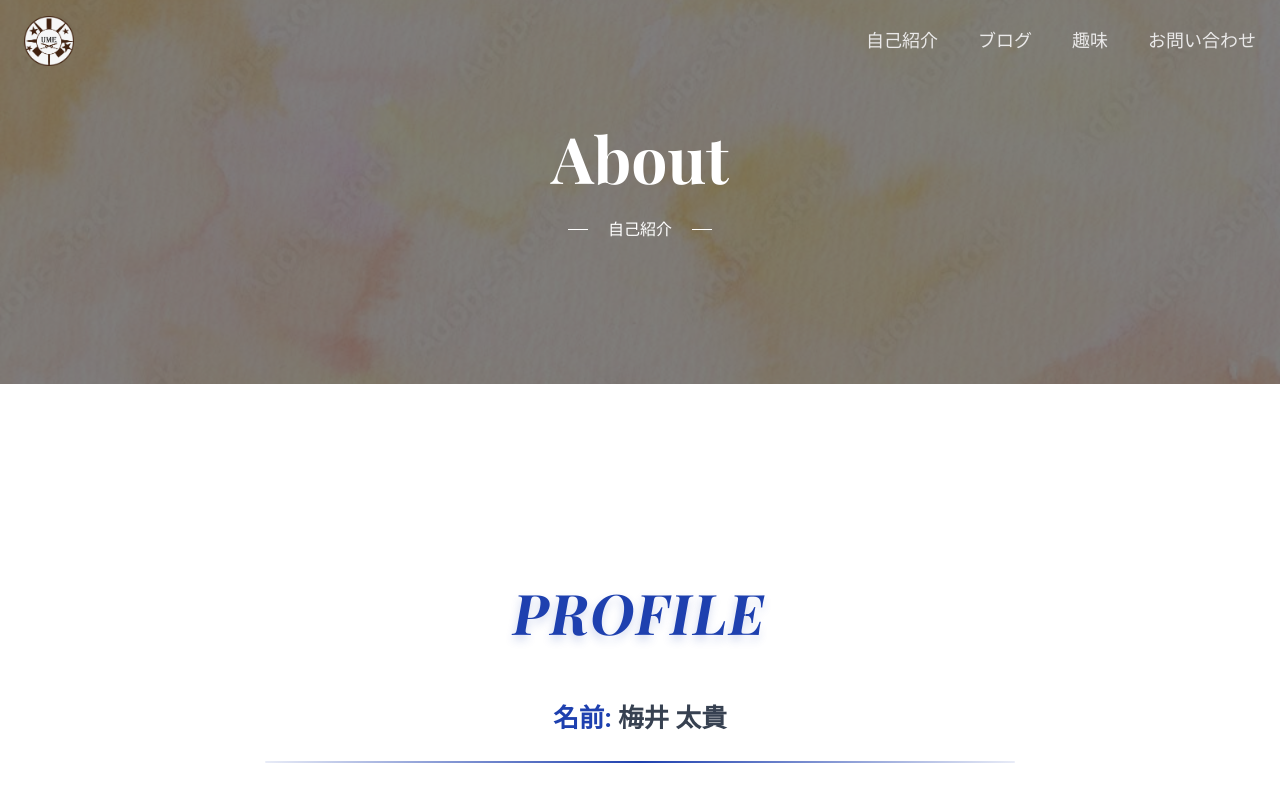
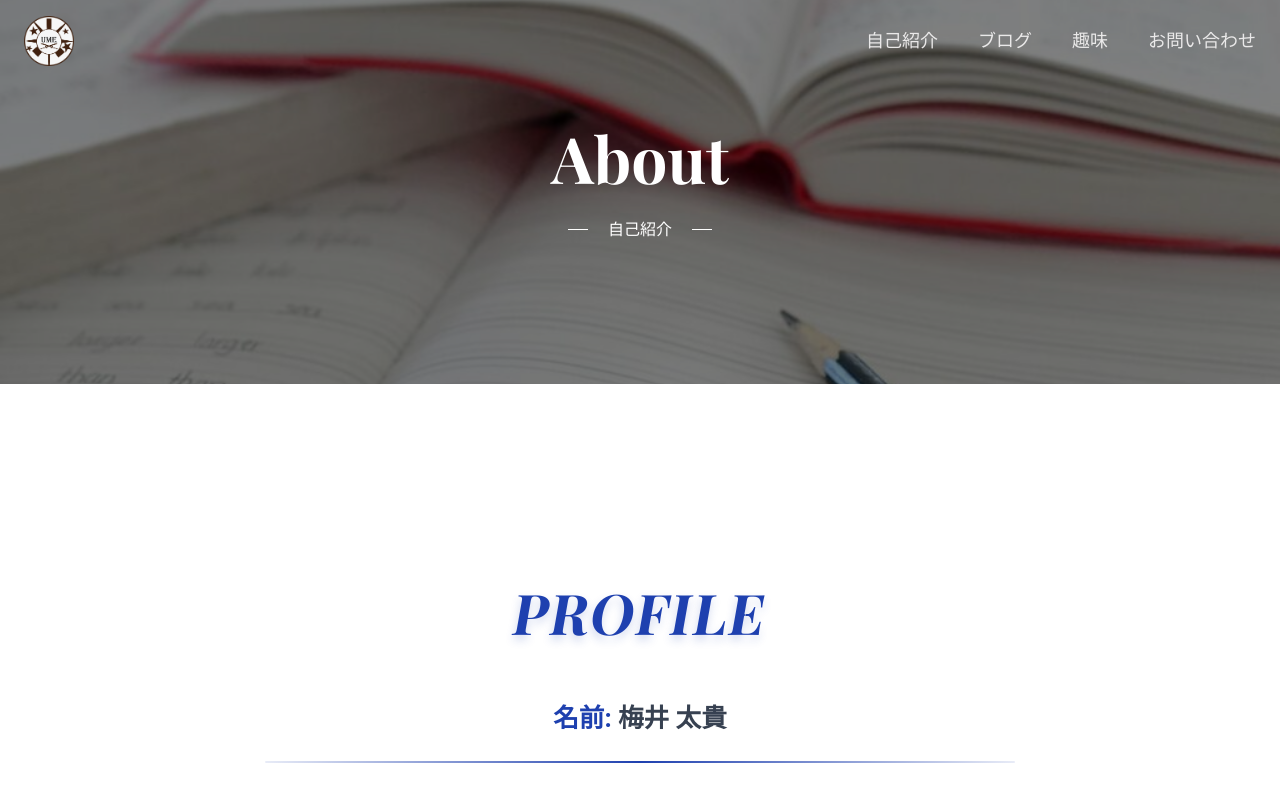
Before and after one commit to KTCume/react-next-portfolio, a Next.js app: page /about in a window 1280 px wide. Shown: the top 790 px of the page. Built offline with nearby package versions, Linux system fonts and the light colour scheme.

Commit message:
タイトル画像変更・追加

```diff
--- a/app/_components/Hero/index.tsx
+++ b/app/_components/Hero/index.tsx
@@ -15,7 +15,7 @@ export default function Hero({ title, sub }: Props) {
             </div>
             <Image
             className={styles.bgimg}
-            src="/webkiso.jpg"
+            src="/blog.jpg"
             alt=""
             width={4000}
             height={1200}
```
Also changed, not shown: public/blog.jpg (added).
